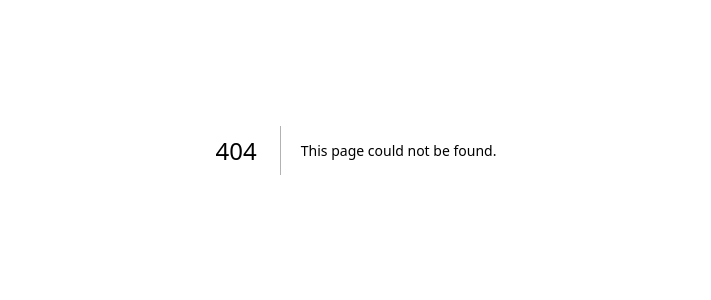
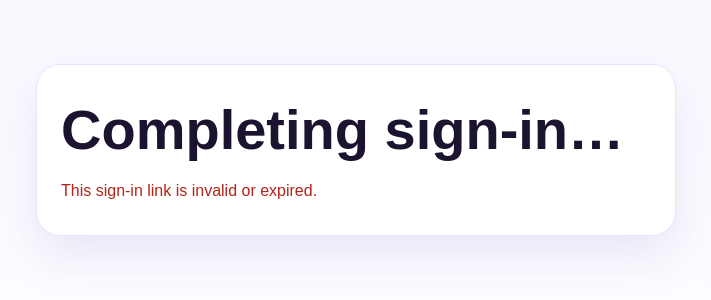
Before and after one commit to escandellari/qrstorage_forgeflow, a Next.js app: page /auth/callback in a window 1280 px wide. Before the commit this address had no page. Shown: the part 250-550 px from the top of the page, without its empty margins (284-995 px from the left). Built offline with nearby package versions, Linux system fonts and the light colour scheme.

Commit message:
fix: handle Supabase auth callback

```diff
--- /dev/null
+++ b/app/auth/callback/page.tsx
@@ -0,0 +1,5 @@
+import { AuthCallbackPage } from '@/src/features/auth-entry';
+
+export default function AuthCallbackRoute() {
+  return <AuthCallbackPage />;
+}
--- /dev/null
+++ b/src/features/auth-entry/AuthCallbackPage.tsx
@@ -0,0 +1,65 @@
+'use client';
+
+import { useEffect, useState } from 'react';
+import { getSupabaseBrowserClient } from './supabaseBrowserClient';
+
+export function AuthCallbackPage() {
+  const [errorMessage, setErrorMessage] = useState<string | null>(null);
+
+  useEffect(() => {
+    const authCode = new URLSearchParams(window.location.search).get('code');
+
+    if (!authCode) {
+      setErrorMessage('This sign-in link is invalid or expired.');
+      return;
+    }
+
+    void (async () => {
+      const { error } = await getSupabaseBrowserClient().auth.exchangeCodeForSession(authCode);
+
+      if (error) {
+        setErrorMessage('We could not complete your sign-in link. Try again.');
+        return;
+      }
+
+      window.location.replace('/');
+    })();
+  }, []);
+
+  return (
+    <main
+      style={{
+        minHeight: '100vh',
+        display: 'flex',
+        alignItems: 'center',
+        justifyContent: 'center',
+        padding: '24px',
+      }}
+    >
+      <section
+        style={{
+          width: '100%',
+          maxWidth: '640px',
+          backgroundColor: '#ffffff',
+          border: '1px solid #e9e2ff',
+          borderRadius: '24px',
+          padding: '32px 24px',
+          boxShadow: '0 20px 45px rgba(108, 74, 182, 0.12)',
+        }}
+      >
+        <h1 style={{ margin: '0 0 16px', fontSize: 'clamp(2rem, 8vw, 3.5rem)' }}>
+          Completing sign-in…
+        </h1>
+        {errorMessage ? (
+          <p role="alert" style={{ margin: 0, fontSize: '1rem', lineHeight: 1.6, color: '#b42318' }}>
+            {errorMessage}
+          </p>
+        ) : (
+          <p style={{ margin: 0, fontSize: '1rem', lineHeight: 1.6, color: '#4f4565' }}>
+            Please wait while we finish signing you in.
+          </p>
+        )}
+      </section>
+    </main>
+  );
+}
--- a/src/features/auth-entry/index.ts
+++ b/src/features/auth-entry/index.ts
@@ -1 +1,2 @@
+export { AuthCallbackPage } from './AuthCallbackPage';
 export { AuthEntryPage } from './AuthEntryPage';
```
Also changed, not shown: 1 other file (tests, documents, lock files or other folders).
